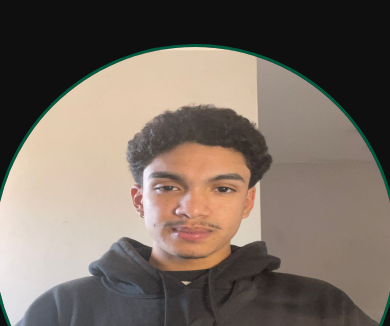
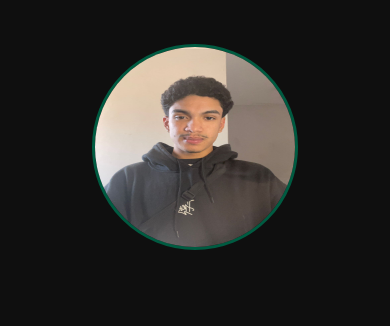
Before and after one commit to MiguelNet01/portfolio-miguel, a plain HTML site: page index.html in a window 390 px wide. Shown: the part 82-408 px from the top of the page. Drawn offline with nearby package versions, Linux system fonts and the light colour scheme.

Commit message:
Add files via upload

```diff
--- a/Styles/style.css
+++ b/Styles/style.css
@@ -121,7 +121,7 @@ body{
         width: auto;
     }
     .foto-principal{
-        width: 400px;
-        height: 400px;
+        width: 200px;
+        height: 200px;
     }
 }
```
